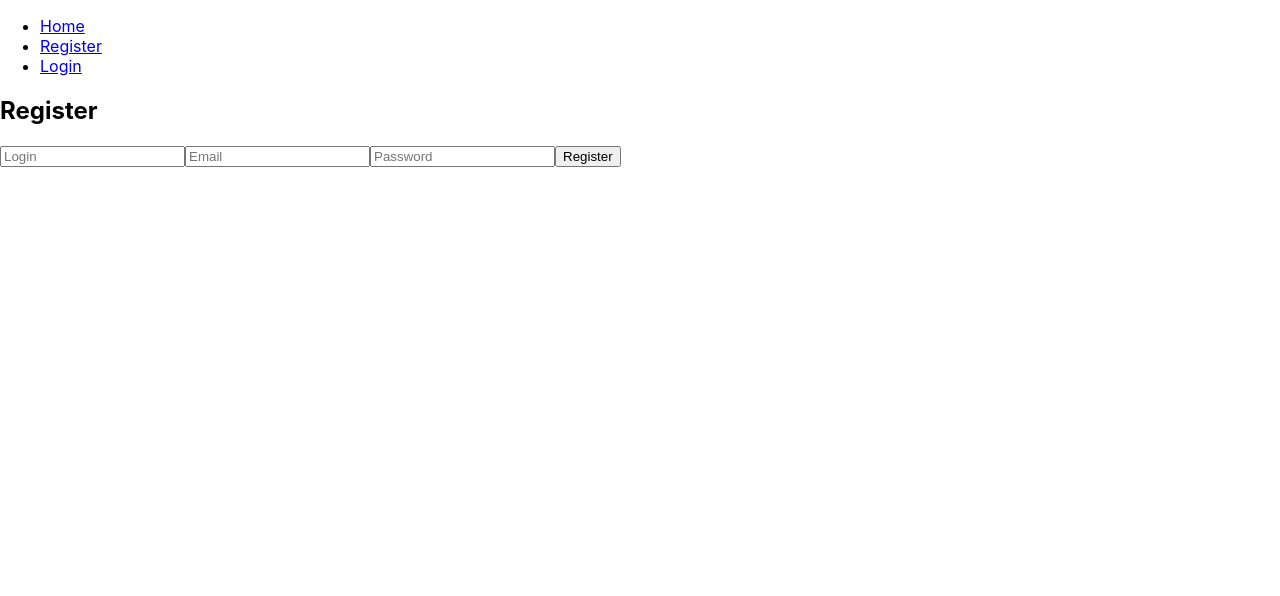
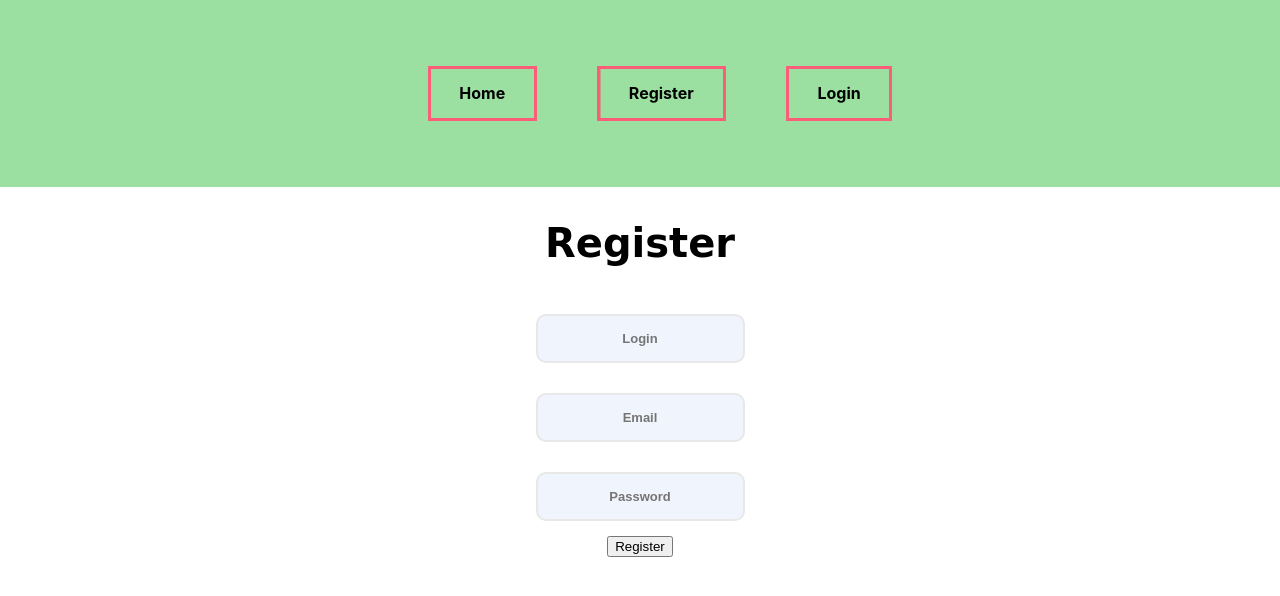
Before and after one commit to JakubPiksa/goit-react-hw-08-phonebook, a React (Create React App) app: page /register in a window 1280 px wide. Shown: the top 596 px of the page. Built offline with nearby package versions, Linux system fonts and the light colour scheme.

Commit message:
quick styles

```diff
--- a/package.json
+++ b/package.json
@@ -6,11 +6,14 @@
   "dependencies": {
     "@chakra-ui/icons": "^2.1.0",
     "@chakra-ui/react": "^2.8.0",
+    "@emotion/react": "^11.11.1",
+    "@emotion/styled": "^11.11.0",
     "@reduxjs/toolkit": "^1.9.5",
     "@testing-library/jest-dom": "^5.16.3",
     "@testing-library/react": "^12.1.4",
     "@testing-library/user-event": "^13.5.0",
     "axios": "^1.4.0",
+    "framer-motion": "^10.15.0",
     "react": "^18.1.0",
     "react-dom": "^18.2.0",
     "react-redux": "^8.1.2",
--- a/src/components/Home/Home.jsx
+++ b/src/components/Home/Home.jsx
@@ -1,10 +1,12 @@
 import React from 'react';
+import css from './home.module.css'
+
 
 const Home = () => {
   return (
-    <div>
-      <h2>Witaj w aplikacji PhoneBook</h2>
-      <p>Możesz tu zapisać swoje kontakty</p>
+    <div className={css.home}>
+      <h2 className={css.homeTitle}>Witaj w aplikacji PhoneBook</h2>
+      <p className={css.homeText}>Możesz tu zapisać swoje kontakty</p>
     </div>
   );
 };
--- /dev/null
+++ b/src/components/Home/home.module.css
@@ -0,0 +1,14 @@
+.home {
+  display: flex;
+  justify-content: center;
+  align-items: center;
+  flex-direction: column;
+}
+
+.homeTitle {
+  font-family: 'Comic Sans MS', sans-serif;
+}
+
+.homeText {
+  font-family: 'Comic Sans MS', sans-serif;
+}
--- a/src/components/Login/Login.jsx
+++ b/src/components/Login/Login.jsx
@@ -1,6 +1,8 @@
 import React, { useState } from 'react';
 import { useDispatch } from 'react-redux';
 import { logIn } from '../../redux/auth/operations';
+import css from './login.module.css';
+
 const Login = () => {
   const dispatch = useDispatch();
   const [email, setEmail] = useState('');
@@ -12,21 +14,23 @@ const Login = () => {
   };
 
   return (
-    <div>
-      <h2>Login</h2>
+    <div className={css.container}>
+      <h2 className={css.title}>Login</h2>
       <input
         type="email"
         value={email}
         onChange={(e) => setEmail(e.target.value)}
         placeholder="Email"
+        className={css.email}
       />
       <input
         type="password"
         value={password}
         onChange={(e) => setPassword(e.target.value)}
         placeholder="Password"
+        className={css.password}
       />
-      <button type="submit" onClick={handleLogin}>
+      <button type="submit" onClick={handleLogin} className={css.loginBtn}>
         Login
       </button>
     </div>
--- a/src/components/Login/login.module.css
+++ b/src/components/Login/login.module.css
@@ -0,0 +1,51 @@
+.container {
+  display: flex;
+  justify-content: center;
+  align-items: center;
+  flex-direction: column;
+}
+
+.title {
+  font-size: 250%;
+  font-family: 'Comic Sans MS', sans-serif;
+}
+
+.email {
+  border: 2px solid #e8e8e8;
+  padding: 15px;
+  border-radius: 10px;
+  background-color: #f0f4fc;
+  font-size: small;
+  font-weight: bold;
+  text-align: center;
+  margin: 15px;
+}
+
+.password {
+  border: 2px solid #e8e8e8;
+  padding: 15px;
+  border-radius: 10px;
+  background-color: #f0f4fc;
+  font-size: small;
+  font-weight: bold;
+  text-align: center;
+  margin: 15px;
+}
+
+.loginBtn {
+  border: 2px solid #e8e8e8;
+  padding: 15px;
+  border-radius: 10px;
+  background-color: #ffbcbc;
+  font-size: small;
+  font-weight: bold;
+  text-align: center;
+}
+
+.loginBtn:hover:focus {
+  outline-color: white;
+  background-color: #1a3419;
+  color: #e8e8e8;
+  box-shadow: 5px 5px #324335;
+  transition: all 0.3s;
+}
--- a/src/components/Navigation/Navigation.jsx
+++ b/src/components/Navigation/Navigation.jsx
@@ -7,13 +7,13 @@ const Navigation = () => {
     <nav className={css.nav}>
       <ul className={css.navList}>
         <li className={css.navItem}>
-          <Link to="/">Home</Link>
+          <Link to="/"><button className={css.navBtn}>Home</button></Link>
         </li>
         <li className={css.navItem}>
-          <Link to="/register">Register</Link>
+          <Link to="/register"><button className={css.navBtn}>Register</button></Link>
         </li>
         <li className={css.navItem}>
-          <Link to="/login">Login</Link>
+          <Link to="/login"><button className={css.navBtn}>Login</button></Link>
         </li>
       </ul>
     </nav>
--- a/src/components/Navigation/navigation.module.css
+++ b/src/components/Navigation/navigation.module.css
@@ -0,0 +1,48 @@
+.nav {
+  padding: 40px;
+  background-color: rgb(156, 224, 161);
+}
+
+.navList {
+  display: flex;
+  justify-content: center;
+  gap: 40px;
+}
+
+.navItem {
+  padding: 10px;
+  list-style: none;
+}
+
+.navBtn {
+  display: inline-block;
+  padding: 0.9rem 1.8rem;
+  font-size: 16px;
+  font-weight: 700;
+  color: rgb(0, 0, 0);
+  border: 3px solid rgb(252, 94, 121);
+  cursor: pointer;
+  position: relative;
+  background-color: transparent;
+  text-decoration: none;
+  overflow: hidden;
+  z-index: 1;
+  font-family: inherit;
+}
+
+.navBtn::before {
+  content: '';
+  position: absolute;
+  left: 0;
+  top: 0;
+  width: 100%;
+  height: 100%;
+  background-color: rgb(252, 70, 100);
+  transform: translateX(-100%);
+  transition: all 0.3s;
+  z-index: -1;
+}
+
+.navBtn:hover::before {
+  transform: translateX(0);
+}
--- a/src/components/Register/Register.jsx
+++ b/src/components/Register/Register.jsx
@@ -1,6 +1,8 @@
 import React, { useState } from 'react';
 import { useDispatch } from 'react-redux';
 import { register } from '../../redux/auth/operations';
+import css from './register.module.css'
+
 
 const Register = () => {
   const dispatch = useDispatch();
@@ -14,27 +16,30 @@ const Register = () => {
   };
 
   return (
-    <div>
-      <h2>Register</h2>
+    <div className={css.container}>
+      <h2 className={css.title}>Register</h2>
       <input
         type="text"
         value={login}
         onChange={(e) => setLogin(e.target.value)}
         placeholder="Login"
+        className={css.login}
       />
       <input
         type="email"
         value={email}
         onChange={(e) => setEmail(e.target.value)}
         placeholder="Email"
+        className={css.email}
       />
       <input
         type="password"
         value={password}
         onChange={(e) => setPassword(e.target.value)}
         placeholder="Password"
+        className={css.password}
       />
-      <button onClick={handleRegister}>Register</button>
+      <button onClick={handleRegister} type='submit'>Register</button>
     </div>
   );
 };
--- a/src/components/Register/register.module.css
+++ b/src/components/Register/register.module.css
@@ -0,0 +1,62 @@
+.container {
+  display: flex;
+  justify-content: center;
+  align-items: center;
+  flex-direction: column;
+}
+
+.title {
+  font-size: 250%;
+  font-family: 'Comic Sans MS', sans-serif;
+}
+
+.login {
+  border: 2px solid #e8e8e8;
+  padding: 15px;
+  border-radius: 10px;
+  background-color: #f0f4fc;
+  font-size: small;
+  font-weight: bold;
+  text-align: center;
+  margin: 15px;
+}
+
+.email {
+  border: 2px solid #e8e8e8;
+  padding: 15px;
+  border-radius: 10px;
+  background-color: #f0f4fc;
+  font-size: small;
+  font-weight: bold;
+  text-align: center;
+  margin: 15px;
+}
+
+.password {
+  border: 2px solid #e8e8e8;
+  padding: 15px;
+  border-radius: 10px;
+  background-color: #f0f4fc;
+  font-size: small;
+  font-weight: bold;
+  text-align: center;
+  margin: 15px;
+}
+
+.loginBtn {
+  border: 2px solid #e8e8e8;
+  padding: 15px;
+  border-radius: 10px;
+  background-color: #ffbcbc;
+  font-size: small;
+  font-weight: bold;
+  text-align: center;
+}
+
+.loginBtn:hover:focus {
+  outline-color: white;
+  background-color: #1a3419;
+  color: #e8e8e8;
+  box-shadow: 5px 5px #324335;
+  transition: all 0.3s;
+}
```
Also changed, not shown: 1 other file (tests, documents, lock files or other folders).
